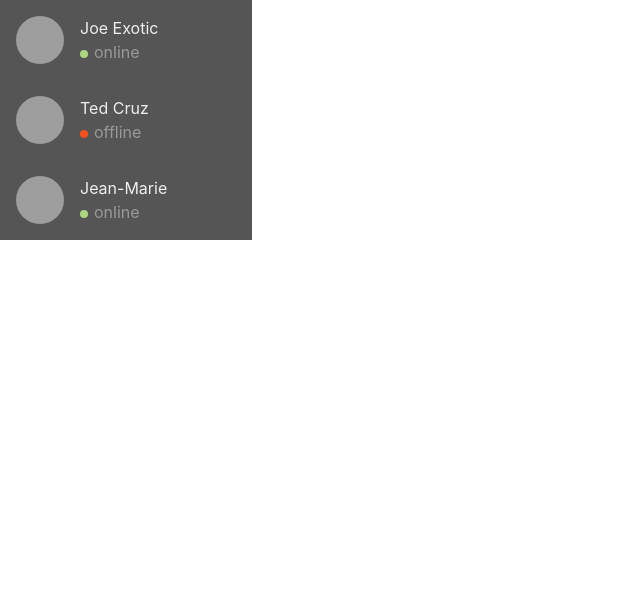
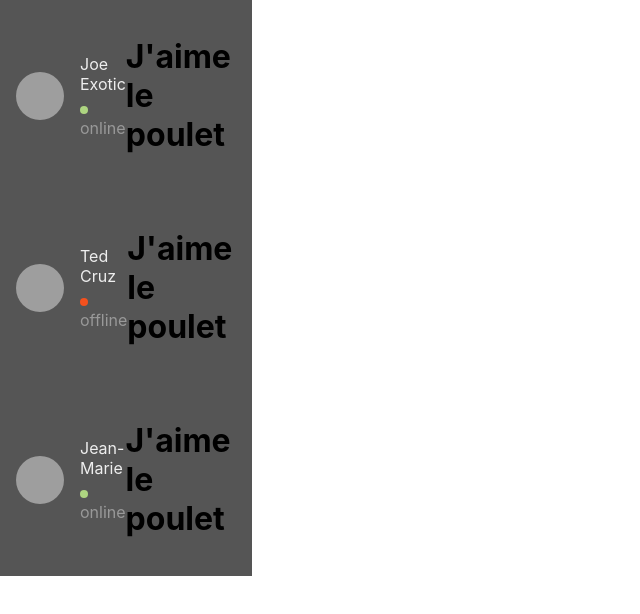
Before and after one commit to Joel-Jorland/chat-app, a React (Create React App) app: page / in a window 1280 px wide. Shown: the top 614 px of the page, without its empty margins (0-640 px from the left). Built offline with nearby package versions, Linux system fonts and the light colour scheme; grey boxes are pictures that could not be loaded.

Commit message:
jojo's test token

```diff
--- a/src/components/Contact.js
+++ b/src/components/Contact.js
@@ -14,6 +14,7 @@ function Contact(props) {
                     <p className="status-text">{props.online ? "online" : "offline"}</p>
                 </div>
             </div>
+            <h1>J'aime le poulet</h1>
         </div>
     );
   }
```
